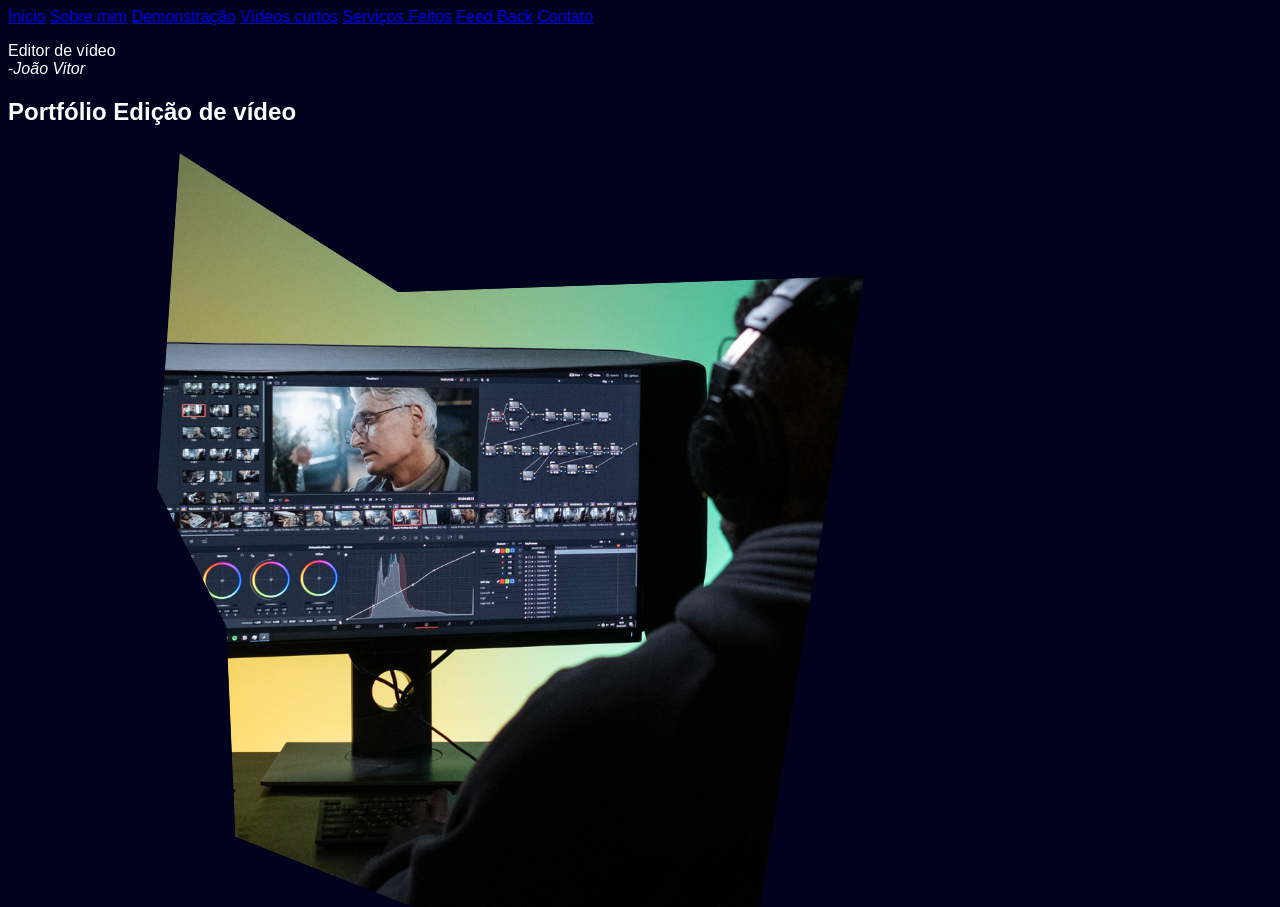
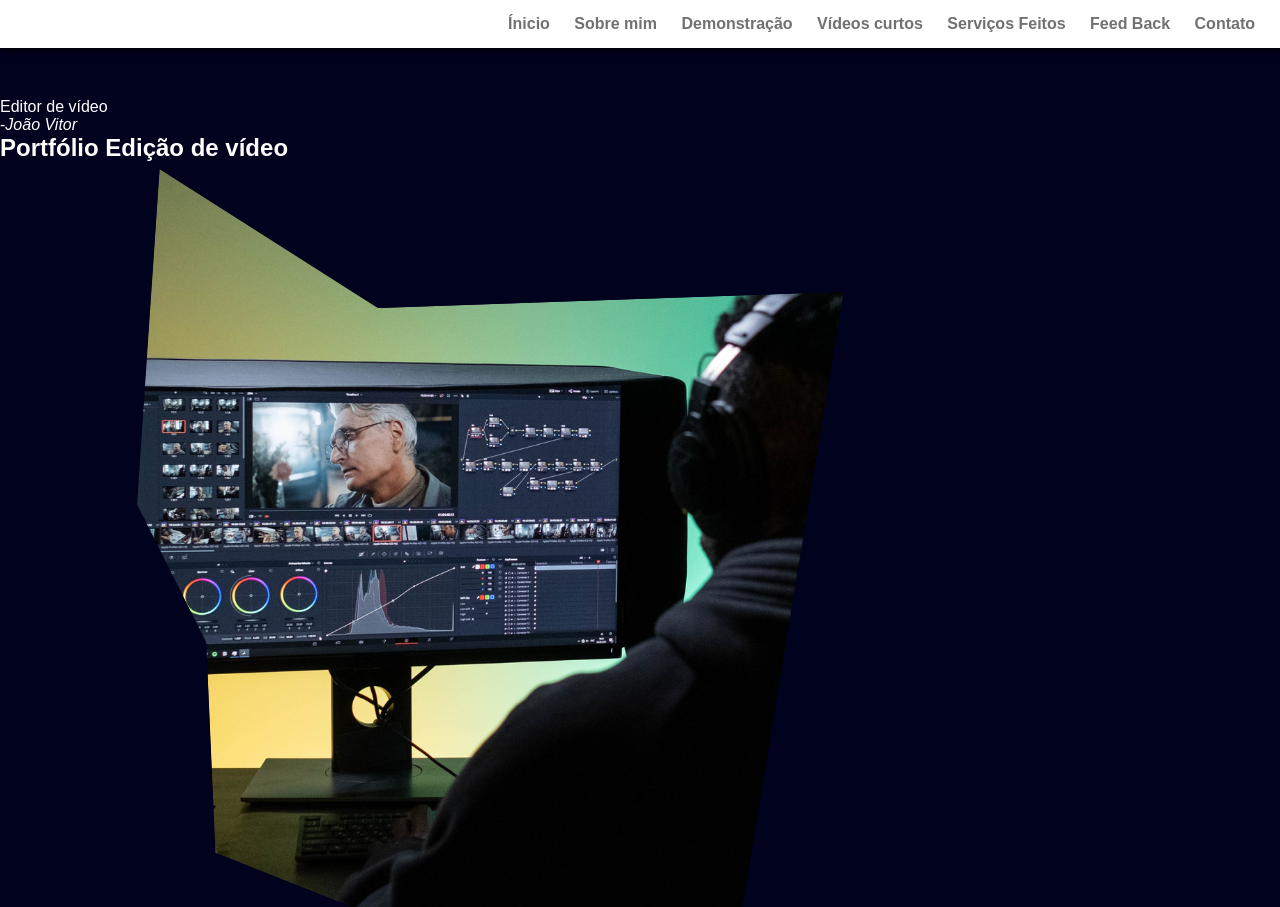
Before and after one commit to joaovitormouradejesus/Portfolio-Joao-editordevideo, a plain HTML site: page index.html in a window 1280 px wide. Shown: the top 907 px of the page. Drawn offline with Linux system fonts and the light colour scheme.

Commit message:
Feito a Barra de navegação
Comecei a personalizar a barra de navegação do site, mudando a cor do background ele, mudando a posição das opções e feito um efeito de mudar a cor e criar um fundo de baixo de cada opção quando passa o mouse por cima.

```diff
--- a/estilo/style.css
+++ b/estilo/style.css
@@ -1,8 +1,49 @@
 @charset "UTF-7";
 
+:root{
+    --cor01:  #01021E;
+    --cor02: #040747;
+    --cor03: #283CA6;
+    --cor04: #506CFF;
+    --cor05: #FAFF12;
 
+
+}
+
+*{
+    margin: 0px;
+    padding: 0px;
+}
 body{
     font-family: Arial, Helvetica, sans-serif;
     background-color: #01021E;
     color: white;
 }
+
+nav{
+    margin: 0px;
+    padding: 15px;
+    background-color: white;
+    color: black;
+    text-align: right;
+    box-shadow: 1px 1px 10px black;
+}
+nav > a{
+    padding-right: 10px;
+    padding-left: 10px;
+    text-decoration: none;
+    color: rgb(113, 113, 113);
+    font-weight: bold;
+    transition-duration: 0.5s;
+}
+nav > a:hover{
+    color: black;
+    background-color: rgba(128, 128, 128, 0.326);
+    border-radius: 10px;
+    padding: 5px;
+}
+
+main{
+    padding-top: 50px;
+    margin: auto;
+}
```
